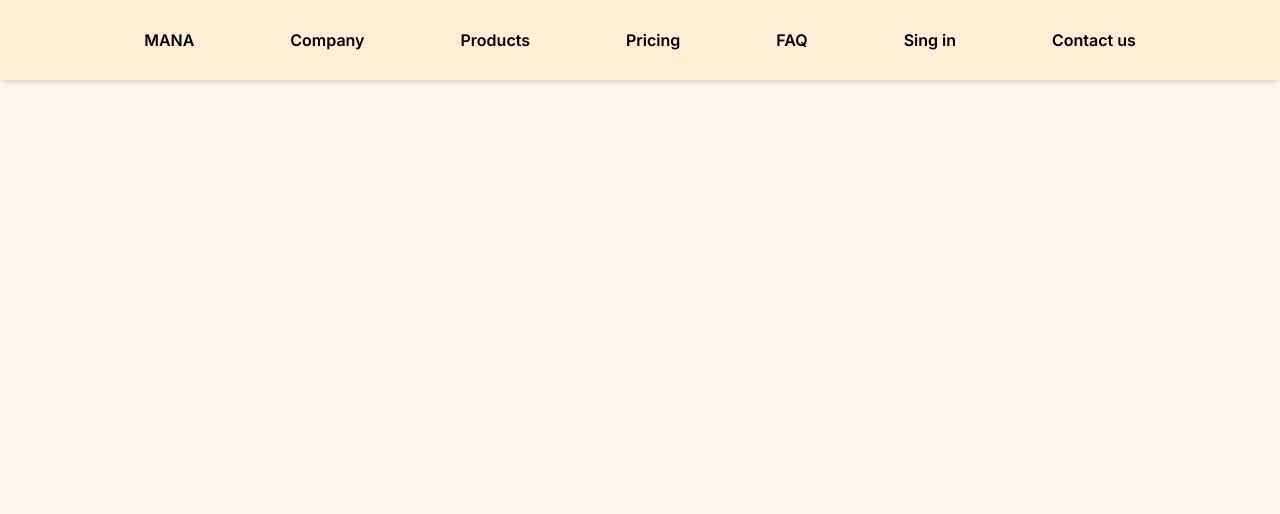
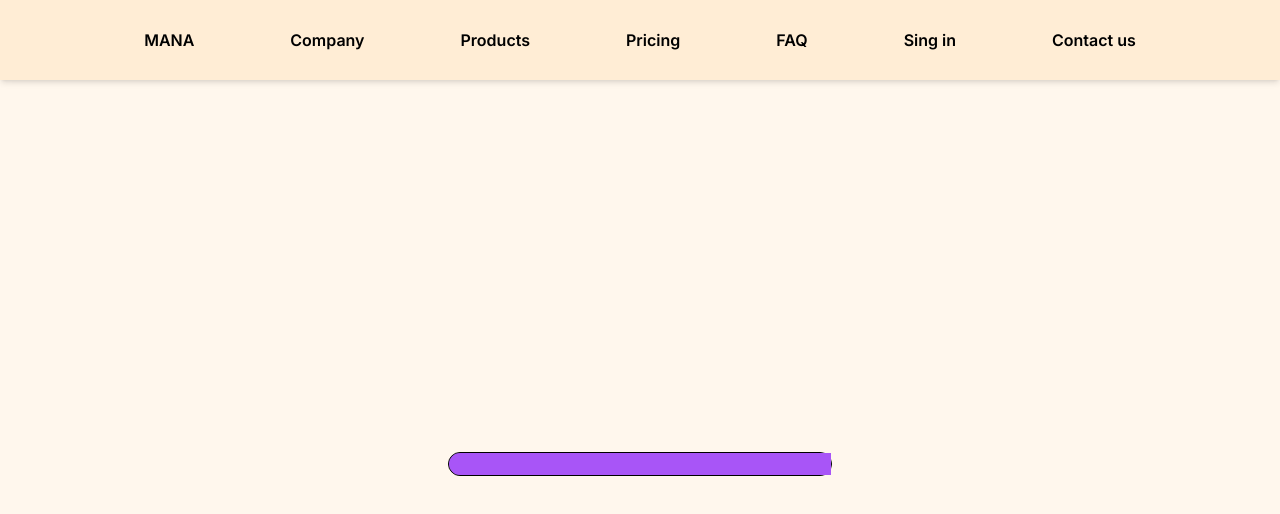
Before and after one commit to marcoshernanz/mana, a Next.js app: page /pricing in a window 1280 px wide. Shown: the top 514 px of the page. Built offline with nearby package versions, Linux system fonts and the light colour scheme.

Commit message:
Created progress bar compornent

```diff
--- a/src/app/(landing-page)/pricing/page.tsx
+++ b/src/app/(landing-page)/pricing/page.tsx
@@ -1,4 +1,5 @@
 import AlertDialog from "@/components/ui/AlertDialog";
+import Progress from "@/components/ui/Progress";
 
 export default function PricingPage() {
   return (
@@ -11,6 +12,7 @@ export default function PricingPage() {
           size="huge"
         />
       </div> */}
+      <Progress size="large" progress={100} />
     </div>
   );
 }
--- a/src/components/ui/Input.tsx
+++ b/src/components/ui/Input.tsx
@@ -24,7 +24,6 @@ export default function Input({
   className,
 }: InputPorps) {
   return (
-    // "flex w-full flex-col gap-1.5"
     <div
       className={twMerge(
         "flex w-full flex-col gap-1.5",
--- /dev/null
+++ b/src/components/ui/Progress.tsx
@@ -0,0 +1,41 @@
+import { twMerge } from "tailwind-merge";
+
+const sizes = {
+  large: "h-6 w-96",
+  medium: "h-4 w-40",
+  small: "h-2 w-10",
+};
+
+const progressClass = {
+  0: "bg-red-500 w-0.5",
+  25: "bg-yellow-500 w-1/4",
+  50: "bg-green-500 w-1/2",
+  75: "bg-blue-500 w-3/4",
+  100: "bg-purple-500 w-full",
+};
+
+interface ProgressProps {
+  size: "large" | "medium" | "small";
+  progress: 0 | 25 | 50 | 75 | 100;
+  className?: string;
+}
+
+export default function Progress({ size, progress, className }: ProgressProps) {
+  return (
+    <div
+      className={twMerge(
+        "rounded-full border border-black bg-zinc-700",
+        sizes[size],
+        className,
+      )}
+    >
+      <div
+        className={twMerge(
+          "h-full rounded-l-full",
+          progressClass[progress],
+          className,
+        )}
+      ></div>
+    </div>
+  );
+}
```
Also changed, not shown: TODO.txt.
